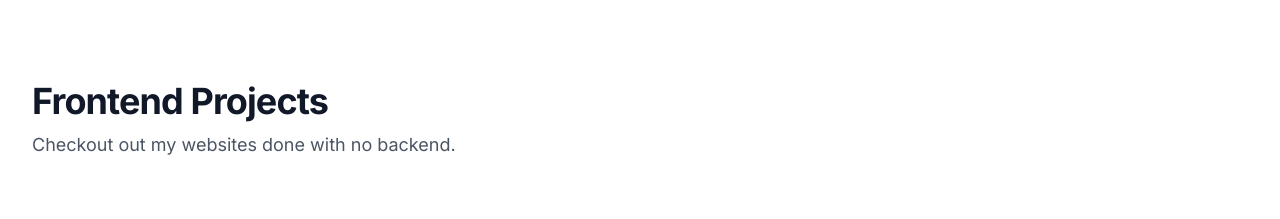
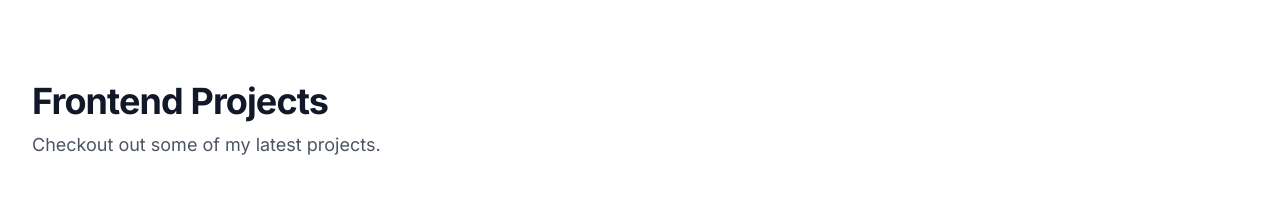
Before and after one commit to Flying0101/projects, a Next.js app: page / in a window 1280 px wide. Shown: the part 1820-2039 px from the top of the page. Built offline with nearby package versions, Linux system fonts and the light colour scheme.

Commit message:
copy update

```diff
--- a/src/components/ProjectsTwo.tsx
+++ b/src/components/ProjectsTwo.tsx
@@ -23,7 +23,7 @@ const ProjectTwo = () => {
                 Frontend Projects
               </h2>
               <p className="mt-2 text-lg leading-8 text-gray-600">
-                Checkout out my websites done with no backend.
+                Checkout out some of my latest projects.
               </p>
             </div>
 
```
